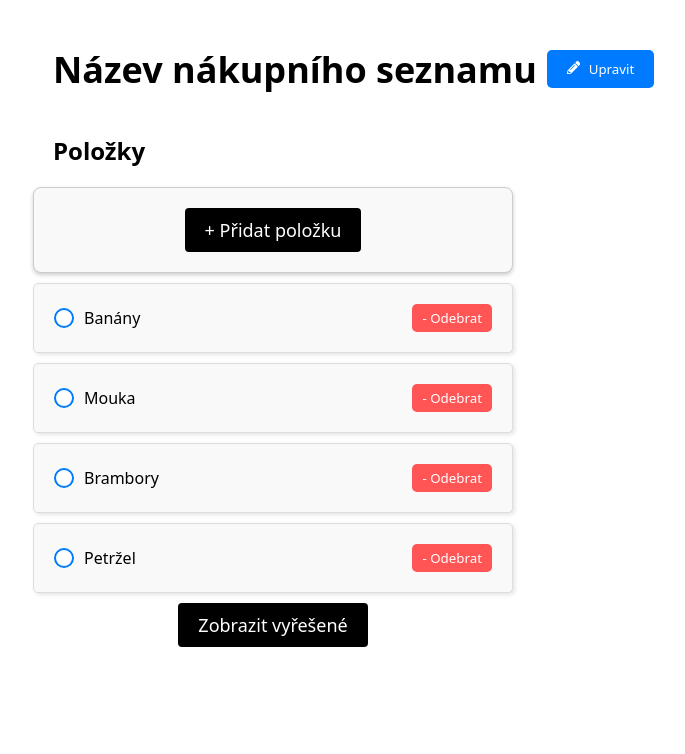
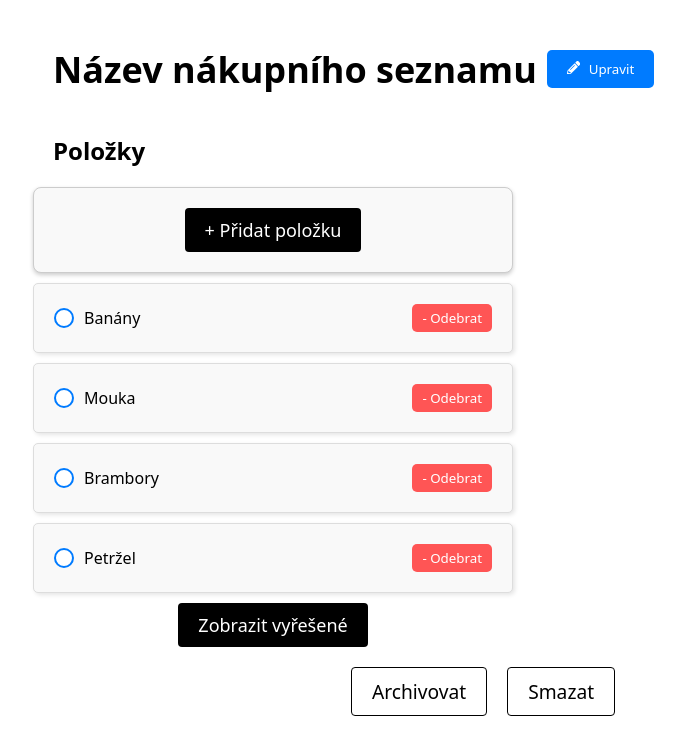
Before and after one commit to mhladik99/shopapp_project, a React (Create React App) app in the folder client/: page /shopping-detail in a window 1280 px wide. Shown: the top 754 px of the page, without its empty margins (167-852 px from the left). Built offline with nearby package versions, Linux system fonts and the light colour scheme.

Commit message:
added-main-buttons

```diff
--- a/client/src/components/Button/Button.css
+++ b/client/src/components/Button/Button.css
@@ -44,3 +44,28 @@
 .toggle-button:hover {
   background-color: #007BFF;
 }
+.main-button {
+  background-color: #ffffff;
+  color: #000000;
+  margin-left: 20px;
+  border: 1px solid #000000;
+  border-radius: 4px;
+  padding: 10px 20px;
+  cursor: pointer;
+  transition: background-color 0.3s;
+  font-size: larger;
+  margin-top: 20px;
+}
+
+.main-button:hover {
+  background-color: #000000;
+  color: #ffffff;
+}
+
+.button-container {
+  display: flex;
+  flex-direction: row;
+  justify-content: center;
+  align-items: center;
+  margin-bottom: 20px;
+}
--- a/client/src/pages/ShoppingDetail.js
+++ b/client/src/pages/ShoppingDetail.js
@@ -2,6 +2,7 @@ import React from 'react';
 import EditableTitle from '../components/editableTitle/editableTitle';
 import Title from '../components/Title/Title';
 import ShoppingList from '../components/shoppingList/shoppingList';
+import Button from '../components/Button/Button';
 
 const ShoppingDetail = () => {
   return (
@@ -9,6 +10,10 @@ const ShoppingDetail = () => {
       <EditableTitle />
       <Title title="Položky" />
       <ShoppingList/>
+        <div className='button-container'>
+          <Button className="main-button">Archivovat</Button>
+          <Button className="main-button">Smazat</Button>
+        </div>
     </div>
   );
 };
```
